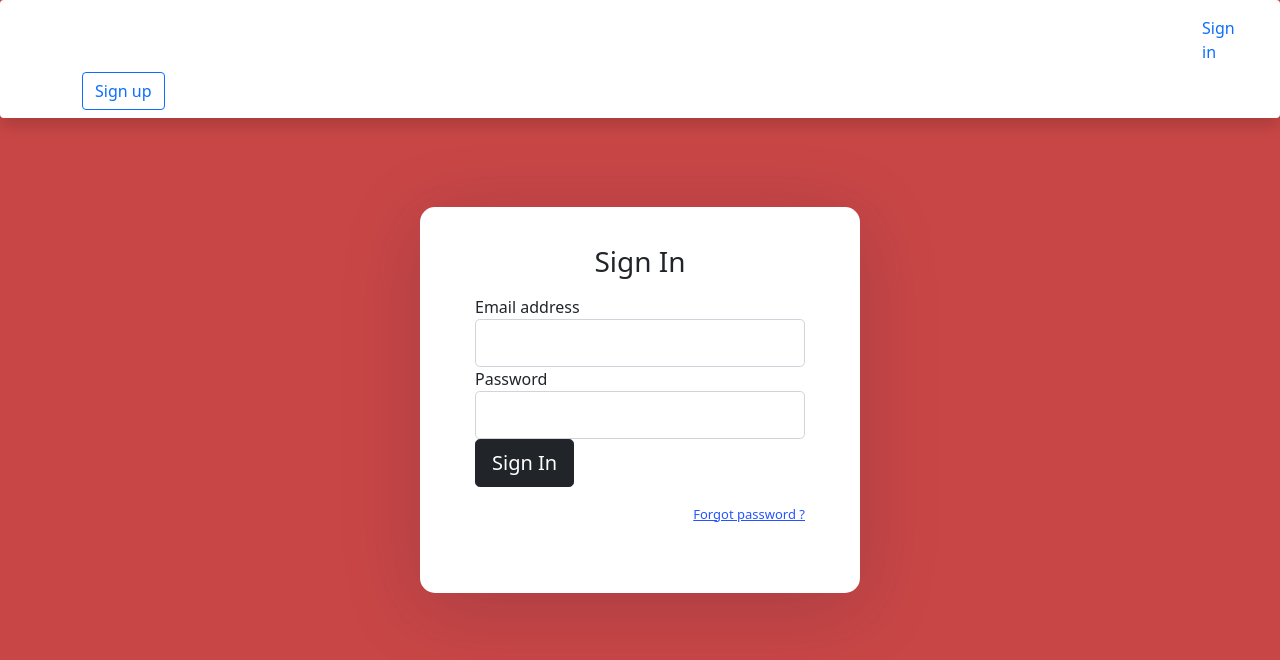
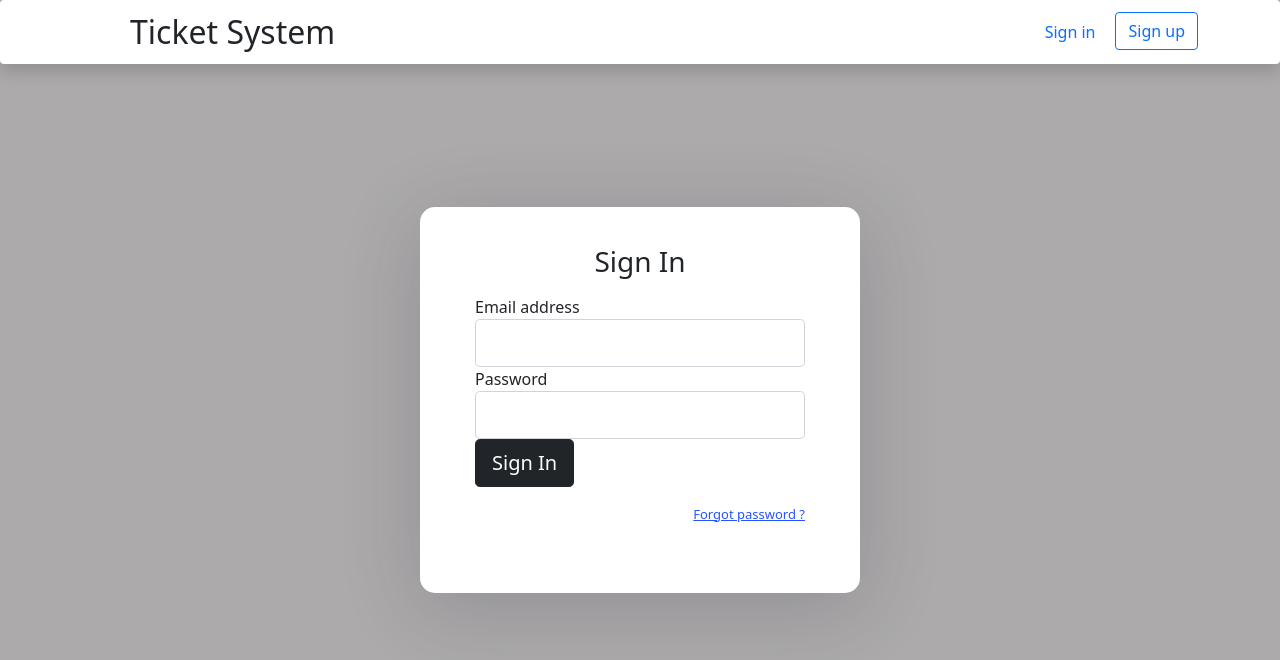
Before and after one commit to uhetz/ticket_system_iu_sem6, a Vue app: page /login in a window 1280 px wide. Shown: the top 660 px of the page. Built offline with nearby package versions, Linux system fonts and the light colour scheme.

Commit message:
Changed some metadata

```diff
--- a/public/index.html
+++ b/public/index.html
@@ -1,11 +1,12 @@
+
 <!DOCTYPE html>
 <html lang="">
   <head>
     <meta charset="utf-8">
     <meta http-equiv="X-UA-Compatible" content="IE=edge">
     <meta name="viewport" content="width=device-width,initial-scale=1.0">
-    <link rel="icon" href="https://upload.jln.pw/favion-cropped.png">
-    <title><%= htmlWebpackPlugin.options.title %></title>
+    <link rel="icon" href="<%= BASE_URL %>d8ecb05088304c7282ce429aa7151e51.ico">
+     <title><%= htmlWebpackPlugin.options.title %></title>
   </head>
   <body>
     <noscript>
--- a/src/App.vue
+++ b/src/App.vue
@@ -5,7 +5,8 @@
       class="navbar shadow bg-white rounded justify-content-between flex-nowrap flex-row fixed-top"
     >
       <div class="container">
-      <!--   <a class="navbar-brand float-left" target="_blank" ></a> -->
+         <p class="page-info">Ticket System</p>
+        <!--<a class="page-info" target="_blank" >Ticket System</a>  -->
         <ul class="nav navbar-nav flex-row float-right">
           <li class="nav-item">
             <router-link class="nav-link pr-3" to="/login">Sign in</router-link>
@@ -23,9 +24,19 @@
     <div class="App">
       <div class="vertical-center">
         <div class="inner-block">
-          <router-view />
+          <router-view/>
         </div>
       </div>
     </div>
   </div>
 </template>
+
+<script>
+export default {
+    name: 'About',
+    created(){
+        document.title = "Ticket System";
+        document.name = "Ticket System"
+    }
+  }
+</script>
--- a/src/assets/css/main.css
+++ b/src/assets/css/main.css
@@ -3,7 +3,7 @@
 }
 
 body {
-  background: #b80a0ac0 !important;
+  background: #918f8fc0 !important;
   min-height: 100vh;
   display: flex;
   font-weight: 400;
@@ -113,6 +113,19 @@ label {
   transition: none;
   color: #222222;
 }
-a.nav-link.pr-3.router-link-exact-active.router-link-active{
-margin-left:70em;
+
+.navbar>.container {
+ /* margin-left: 85vw; */
 }
+a.nav-link.pr-3 {
+
+}
+p.page-info{
+  text-align: center;
+  font-size: 4vh;
+  margin-bottom: 0rem;
+  margin-left: 3rem;
+}
+li.nav-item {
+  margin-left: 20px;
+}
--- a/src/components/Login.vue
+++ b/src/components/Login.vue
@@ -64,9 +64,6 @@ methods:{
 </script>
 <!-- Add "scoped" attribute to limit CSS to this component only -->
 <style scoped>
-navbar-nav .nav-link {
-    margin-left: 70em;
-}
 .inner-block {
   width: 450px;
 }
--- a/src/main.js
+++ b/src/main.js
@@ -1,12 +1,15 @@
 import Vue from 'vue'
 import App from './App.vue'
 import router from './router'
+
+
 
 import 'bootstrap/dist/css/bootstrap.min.css'
 import '@/assets/css/main.css'
 
 Vue.config.productionTip = false
 
+
 new Vue({
   router,
   render: (h) => h(App),
```
Also changed, not shown: 1 other file (tests, documents, lock files or other folders).
